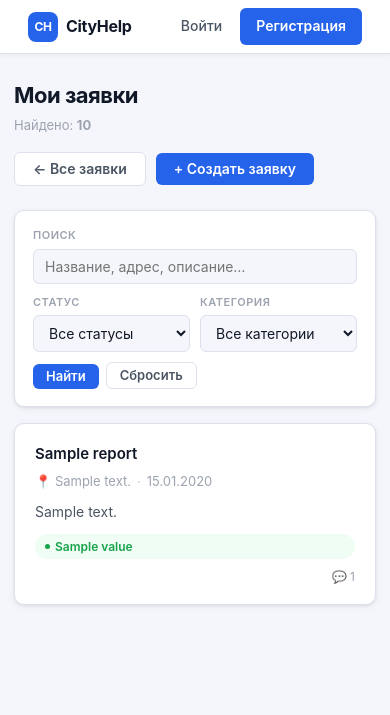
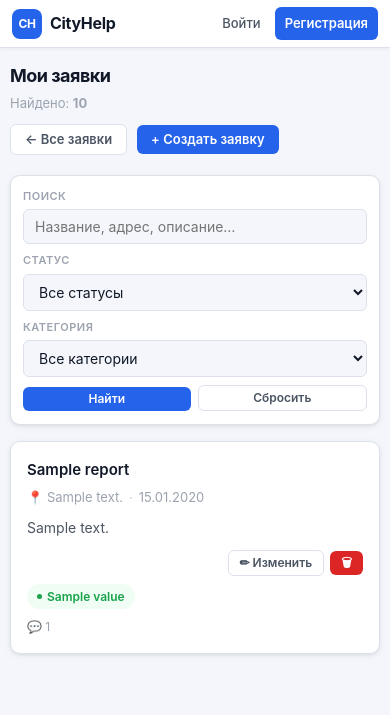
Before and after one commit to silentbhop/CityHelp, a FastAPI app: template app/frontend/templates/my_reports.html in a window 390 px wide. Shown: the top 715 px of the page. Run offline with FastAPI, Linux system fonts and the light colour scheme; the template is opened without the code that fills it: most values are stand-ins (such as "Sample title", 1, 10 or a date in 2020); parts of the project's set-up code (start-up, migrations or seed data) failed here and were passed over.

Commit message:
edit and delete report

```diff
--- a/app/frontend/static/css/styles.css
+++ b/app/frontend/static/css/styles.css
@@ -55,8 +55,8 @@ a:hover { text-decoration: underline; }
 .navbar {
   background: var(--white);
   border-bottom: 1px solid var(--border);
-  height: 54px;
-  padding: 0 28px;
+  min-height: 54px;
+  padding: 0 16px;
   display: flex;
   align-items: center;
   justify-content: space-between;
@@ -64,6 +64,8 @@ a:hover { text-decoration: underline; }
   top: 0;
   z-index: 100;
   box-shadow: 0 1px 4px rgba(0,0,0,.06);
+  flex-wrap: wrap;
+  gap: 4px;
 }
 
 .navbar-brand {
@@ -75,6 +77,7 @@ a:hover { text-decoration: underline; }
   font-weight: 700;
   font-size: 16px;
   letter-spacing: -.3px;
+  flex-shrink: 0;
 }
 .navbar-brand:hover { text-decoration: none; color: var(--text); }
 
@@ -97,16 +100,18 @@ a:hover { text-decoration: underline; }
   display: flex;
   align-items: center;
   gap: 2px;
+  flex-wrap: wrap;
 }
 
 .navbar-link {
-  padding: 6px 12px;
+  padding: 6px 10px;
   border-radius: var(--rsm);
   color: var(--text2);
   font-size: 14px;
   font-weight: 500;
   text-decoration: none;
   transition: background .12s, color .12s;
+  white-space: nowrap;
 }
 .navbar-link:hover {
   background: var(--bg);
@@ -117,7 +122,7 @@ a:hover { text-decoration: underline; }
 .navbar-link.amber { color: var(--amber); }
 
 .navbar-btn {
-  padding: 7px 16px;
+  padding: 7px 14px;
   border-radius: var(--rsm);
   background: var(--blue);
   color: white;
@@ -126,6 +131,7 @@ a:hover { text-decoration: underline; }
   text-decoration: none;
   transition: background .12s;
   margin-left: 4px;
+  white-space: nowrap;
 }
 .navbar-btn:hover {
   background: var(--blue2);
@@ -146,15 +152,15 @@ a:hover { text-decoration: underline; }
 .container {
   max-width: 1040px;
   margin: 0 auto;
-  padding: 32px 20px 72px;
+  padding: 24px 16px 64px;
 }
 
 .page-header {
-  margin-bottom: 24px;
+  margin-bottom: 20px;
 }
 
 .page-title {
-  font-size: 26px;
+  font-size: 24px;
   font-weight: 700;
   letter-spacing: -.5px;
   margin-bottom: 2px;
@@ -172,7 +178,7 @@ a:hover { text-decoration: underline; }
   background: var(--white);
   border: 1px solid var(--border);
   border-radius: var(--r);
-  padding: 16px 18px;
+  padding: 14px 14px;
   margin-bottom: 16px;
   display: flex;
   gap: 10px;
@@ -186,7 +192,7 @@ a:hover { text-decoration: underline; }
   flex-direction: column;
   gap: 4px;
   flex: 1;
-  min-width: 150px;
+  min-width: 140px;
 }
 
 .filter-group label {
@@ -208,6 +214,7 @@ a:hover { text-decoration: underline; }
   background: var(--bg);
   outline: none;
   transition: border-color .12s;
+  width: 100%;
 }
 .filter-group input:focus,
 .filter-group select:focus {
@@ -221,6 +228,7 @@ a:hover { text-decoration: underline; }
 .btn {
   display: inline-flex;
   align-items: center;
+  justify-content: center;
   gap: 5px;
   padding: 9px 18px;
   border-radius: var(--rsm);
@@ -291,7 +299,7 @@ a:hover { text-decoration: underline; }
   background: var(--white);
   border: 1px solid var(--border);
   border-radius: var(--r);
-  padding: 18px 20px;
+  padding: 16px;
   margin-bottom: 10px;
   box-shadow: var(--sh);
   transition: border-color .14s, box-shadow .14s, transform .14s;
@@ -336,6 +344,7 @@ a:hover { text-decoration: underline; }
   display: flex;
   align-items: center;
   gap: 8px;
+  flex-wrap: wrap;
 }
 
 .report-comments {
@@ -733,40 +768,12 @@ hr { border: none; border-top: 1px solid var(--border); margin: 20px 0; }
   max-width: 720px;
 }
 
-/* адаптив */
-@media (max-width: 768px) {
-  .auth-card.form-card {
-    padding: 22px;
-    border-radius: 12px;
-  }
-
-  .page-title {
-    font-size: 22px;
-  }
-
-  .container {
-    padding: 24px 14px 60px;
-  }
-}
-
-/* кнопки в форме на мобилке */
-@media (max-width: 480px) {
-  .report-footer {
-    flex-direction: column;
-    align-items: stretch;
-  }
-
-  .report-footer .btn {
-    width: 100%;
-    justify-content: center;
-  }
-}
-
 .comment-author {
   display: flex;
   align-items: center;
   gap: 8px;
-  margin-bottom: 6px;
+  margin-bottom: 5px;
+  flex-wrap: wrap;
 }
 
 .comment-username {
@@ -779,3 +786,193 @@ hr { border: none; border-top: 1px solid var(--border); margin: 20px 0; }
   font-size: 12px;
   color: var(--text3);
 }
+
+/* ===================================================
+   RESPONSIVE — Tablet (≤768px)
+=================================================== */
+@media (max-width: 768px) {
+  .container {
+    padding: 16px 12px 56px;
+  }
+
+  .page-title {
+    font-size: 20px;
+  }
+
+  .page-header {
+    flex-direction: column !important;
+    align-items: flex-start !important;
+    gap: 10px !important;
+  }
+
+  .page-header > div:last-child {
+    width: 100%;
+  }
+
+  .auth-card.form-card {
+    padding: 20px 16px;
+    border-radius: 12px;
+  }
+
+  .profile-grid {
+    grid-template-columns: 1fr;
+  }
+
+  .filter-bar {
+    padding: 12px;
+    gap: 8px;
+  }
+
+  .filter-group {
+    min-width: 100%;
+    flex: 1 1 100%;
+  }
+
+  .filter-bar > div:last-child {
+    width: 100%;
+    display: flex;
+    gap: 8px;
+  }
+
+  .filter-bar > div:last-child .btn {
+    flex: 1;
+  }
+
+  .detail-title {
+    font-size: 18px;
+  }
+
+  .admin-filter .filter-group {
+    min-width: 100%;
+    flex: 1 1 100%;
+  }
+}
+
+/* ===================================================
+   RESPONSIVE — Mobile (≤480px)
+=================================================== */
+@media (max-width: 480px) {
+  .navbar {
+    padding: 6px 12px;
+    min-height: 48px;
+  }
+
+  .navbar-link {
+    padding: 5px 8px;
+    font-size: 13px;
+  }
+
+  .navbar-btn {
+    padding: 6px 10px;
+    font-size: 13px;
+  }
+
+  .navbar-divider {
+    display: none;
+  }
+
+  .container {
+    padding: 14px 10px 52px;
+  }
+
+  .page-title {
+    font-size: 18px;
+  }
+
+  .report-footer {
+    flex-direction: column;
+    align-items: flex-start;
+    gap: 8px;
+  }
+
+  .report-footer .pill {
+    order: 1;
+  }
+
+  .report-comments {
+    margin-left: 0;
+    order: 2;
+  }
+
+  .report-footer .btn {
+    width: 100%;
+  }
+
+  .detail-header {
+    flex-direction: column;
+    gap: 8px;
+  }
+
+  .detail-title {
+    font-size: 17px;
+  }
+
+  .auth-card {
+    padding: 22px 16px;
+    border-radius: 12px;
+  }
+
+  .auth-card h1 {
+    font-size: 18px;
+  }
+
+  .btn {
+    font-size: 13px;
+    padding: 8px 14px;
+  }
+
+  .btn-sm {
+    padding: 6px 11px;
+    font-size: 12px;
+  }
+
+  .profile-info-grid {
+    gap: 16px;
+  }
+
+  .profile-info-item {
+    flex: 1 1 40%;
+  }
+
+  .comment-form-box {
+    padding: 12px;
+  }
+
+  /* Кнопки в форме заявки */
+  .form-card .report-footer {
+    flex-direction: row;
+    flex-wrap: wrap;
+  }
+
+  .form-card .report-footer .btn {
+    flex: 1;
+    min-width: 120px;
+  }
+
+  /* Пагинация на мобилке */
+  .page-num {
+    min-width: 32px;
+    height: 32px;
+    font-size: 13px;
+  }
+
+  /* Таблицы — горизонтальный скролл */
+  .table-wrap {
+    border-radius: var(--rsm);
+  }
+
+  th, td {
+    padding: 9px 10px;
+    font-size: 13px;
+  }
+
+  /* Admin filter */
+  .admin-filter form {
+    width: 100%;
+    flex-direction: column;
+  }
+
+  .admin-filter .filter-group {
+    min-width: 100%;
+  }
+}
--- a/app/frontend/templates/base.html
+++ b/app/frontend/templates/base.html
@@ -25,7 +25,6 @@
       <a href="/profile" class="navbar-link">{{ user.username }}</a>
       <a href="/logout" class="navbar-link red">Выйти</a>
     {% else %}
-
       <a href="/login" class="navbar-link">Войти</a>
       <a href="/register" class="navbar-btn">Регистрация</a>
     {% endif %}
@@ -36,5 +35,30 @@
   {% block content %}{% endblock %}
 </div>
 
+<script>
+  // Авторасширение textarea
+  function autoResize(el) {
+    el.style.height = 'auto';
+    el.style.height = el.scrollHeight + 'px';
+  }
+
+  function initAutoResize() {
+    document.querySelectorAll('textarea').forEach(function(ta) {
+      // Начальное состояние
+      autoResize(ta);
+      // При вводе
+      ta.addEventListener('input', function() {
+        autoResize(this);
+      });
+    });
+  }
+
+  if (document.readyState === 'loading') {
+    document.addEventListener('DOMContentLoaded', initAutoResize);
+  } else {
+    initAutoResize();
+  }
+</script>
+
 </body>
 </html>
--- a/app/frontend/templates/my_reports.html
+++ b/app/frontend/templates/my_reports.html
@@ -1,5 +1,5 @@
 {% extends "base.html" %}
-{% block title %}Заявки — CityHelp{% endblock %}
+{% block title %}Мои заявки — CityHelp{% endblock %}
 
 {% block content %}
 
@@ -7,7 +7,6 @@
 
   <div>
     <h1 class="page-title">Мои заявки</h1>
-
     <p class="page-subtitle">
       {% if total %}
         Найдено: <strong>{{ total }}</strong>
@@ -18,15 +17,8 @@
   </div>
 
   <div style="display:flex; gap:10px; align-items:center; flex-wrap:wrap;">
-
-    <a href="/reports" class="btn btn-ghost">
-      ← Все заявки
-    </a>
-
-    <a href="/reports/create" class="btn btn-primary">
-      + Создать заявку
-    </a>
-
+    <a href="/reports" class="btn btn-ghost">← Все заявки</a>
+    <a href="/reports/create" class="btn btn-primary">+ Создать заявку</a>
   </div>
 
 </div>
@@ -93,7 +85,16 @@
         {% else %}
           <span class="pill pill-resolved">{{ r.status.value }}</span>
         {% endif %}
+
         <span class="report-comments">💬 {{ item.comments_count }}</span>
+
+        <div style="margin-left:auto; display:flex; gap:6px;">
+          <a href="/reports/{{ r.id }}/edit" class="btn btn-ghost btn-sm">✏ Изменить</a>
+          <form method="post" action="/reports/{{ r.id }}/delete"
+                onsubmit="return confirm('Удалить заявку «{{ r.title }}»?')">
+            <button type="submit" class="btn btn-danger btn-sm">🗑</button>
+          </form>
+        </div>
       </div>
     </div>
   {% endfor %}
@@ -101,7 +102,7 @@
   {% if total_pages > 1 %}
   <div class="pagination">
     <a href="/reports/my?{{ qs }}&page={{ page - 1 }}"
-       class="page-num {% if page <= 1 %}disabled{% endif %}">‹</a>
+      class="page-num {% if page <= 1 %}disabled{% endif %}">‹</a>
 
     {% for p in range(1, total_pages + 1) %}
       {% if p == page %}
@@ -114,7 +115,7 @@
     {% endfor %}
 
     <a href="/reports/my?{{ qs }}&page={{ page + 1 }}"
-       class="page-num {% if page >= total_pages %}disabled{% endif %}">›</a>
+      class="page-num {% if page >= total_pages %}disabled{% endif %}">›</a>
   </div>
   {% endif %}
 
--- a/app/reports/crud.py
+++ b/app/reports/crud.py
@@ -1,6 +1,6 @@
 from sqlalchemy import func, or_, select
 from sqlalchemy.ext.asyncio import AsyncSession
-
+from sqlalchemy.orm import joinedload
 from app.comments.models import Comment
 from app.reports.models import Report
 from app.reports.schemas import ReportCreate, ReportStatusUpdate, ReportUpdate
@@ -32,7 +32,9 @@ async def get_report_by_id(
     report_id: int
 ) -> Report | None:
     result = await db.execute(
-        select(Report).where(Report.id == report_id)
+        select(Report)
+        .options(joinedload(Report.categories), joinedload(Report.users))
+        .where(Report.id == report_id)
     )
     return result.scalar_one_or_none()
 
```
Also changed, not shown: other parts of app/frontend/static/css/styles.css (+70 -44 lines), app/frontend/router.py (+103 -0 lines), app/frontend/templates/edit_report.html (added, +67 -0 lines), app/frontend/templates/report.html (+17 -1 lines).
